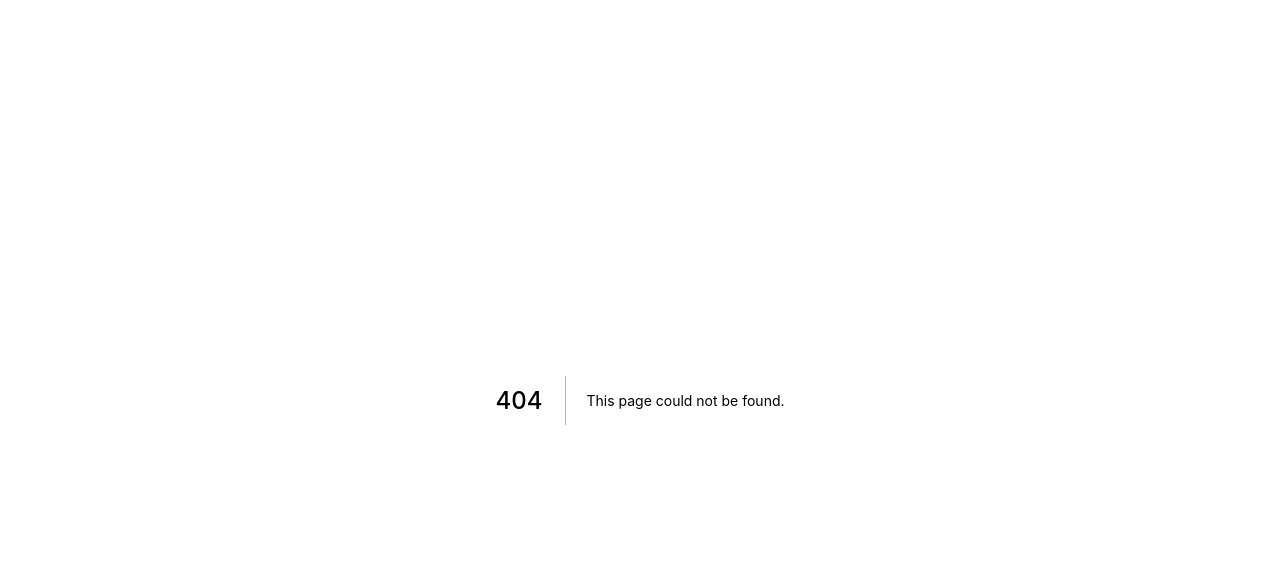
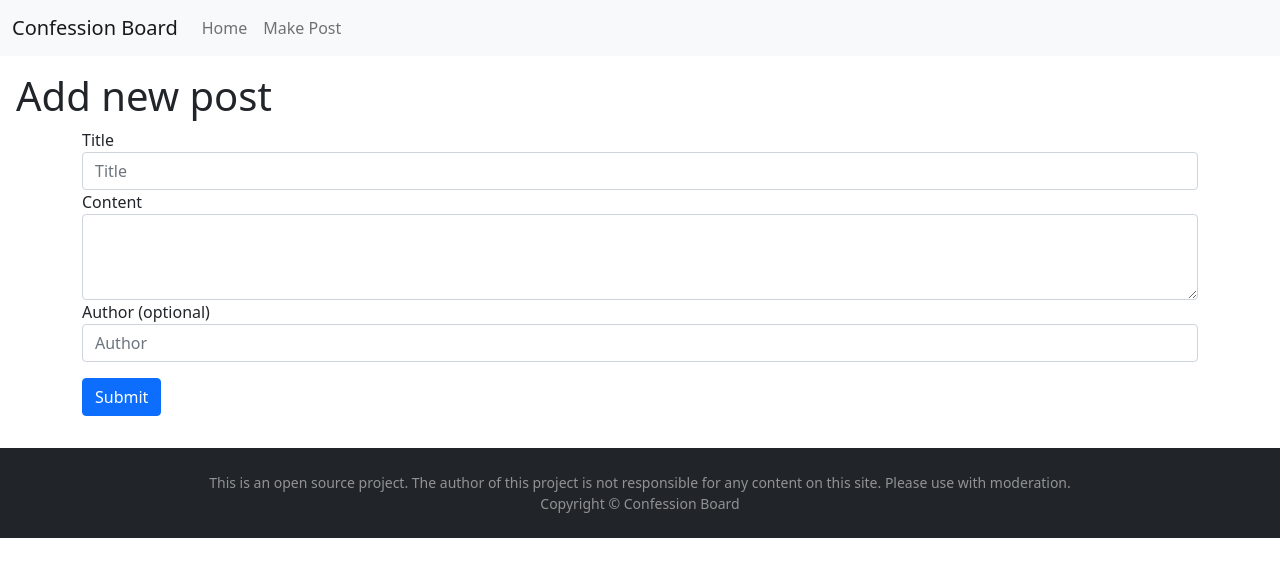
Before and after one commit to edmer664/confession_board_frontend, a Next.js app: page /create in a window 1280 px wide. Before the commit this address had no page. Shown: the top 576 px of the page. Built offline with nearby package versions, Linux system fonts and the light colour scheme.

Commit message:
initial commit

```diff
--- /dev/null
+++ b/components/Footer.tsx
@@ -0,0 +1,23 @@
+import React, { useEffect } from "react";
+import "bootstrap/dist/css/bootstrap.min.css";
+export default function Footer() {
+  useEffect(() => {
+    typeof document !== undefined
+      ? require("bootstrap/dist/js/bootstrap")
+      : null;
+  }, []);
+  return (
+    <footer
+      id="sticky-footer"
+      className="flex-shrink-0 py-4 bg-dark text-white-50"
+    >
+      <div className="container text-center d-flex flex-column">
+        <small>
+          This is an open source project. The author of this project is not
+          responsible for any content on this site. Please use with moderation.
+        </small>
+        <small>Copyright &copy; Confession Board</small>
+      </div>
+    </footer>
+  );
+}
--- /dev/null
+++ b/components/Navbar.tsx
@@ -0,0 +1,46 @@
+import React, { useEffect } from "react";
+import "bootstrap/dist/css/bootstrap.min.css";
+
+export default function Navbar(props) {
+  useEffect(() => {
+    typeof document !== undefined
+      ? require("bootstrap/dist/js/bootstrap")
+      : null;
+  }, []);
+
+
+  return (
+    <nav className="navbar navbar-expand-lg navbar-light bg-light">
+      <div className="container-fluid">
+        <a className="navbar-brand" href="#">
+          Confession Board
+        </a>
+        <button
+          className="navbar-toggler"
+          type="button"
+          data-bs-toggle="collapse"
+          data-bs-target="#navbarNav"
+          aria-controls="navbarNav"
+          aria-expanded="false"
+          aria-label="Toggle navigation"
+        >
+          <span className="navbar-toggler-icon"></span>
+        </button>
+        <div className="collapse navbar-collapse" id="navbarNav">
+          <ul className="navbar-nav">
+            <li className="nav-item">
+              <a className="nav-link" aria-current="page" href="/home">
+                Home
+              </a>
+            </li>
+            <li className="nav-item">
+              <a className="nav-link" href="create">
+                Make Post
+              </a>
+            </li>
+          </ul>
+        </div>
+      </div>
+    </nav>
+  );
+}
--- a/package.json
+++ b/package.json
@@ -8,11 +8,14 @@
     "lint": "next lint"
   },
   "dependencies": {
+    "axios": "^0.25.0",
+    "bootstrap": "^5.1.3",
     "next": "12.0.10",
     "react": "17.0.2",
     "react-dom": "17.0.2"
   },
   "devDependencies": {
+    "@types/bootstrap": "^5.1.9",
     "@types/node": "17.0.15",
     "@types/react": "17.0.39",
     "eslint": "8.8.0",
--- /dev/null
+++ b/pages/create.tsx
@@ -0,0 +1,51 @@
+import React from 'react';
+import Head from "next/head";
+import Navbar from '../components/Navbar';
+import Footer from '../components/Footer';
+import axios from 'axios';
+
+export default function create() {
+
+    const handleSubmit = async (e) => {
+        e.preventDefault();
+        const res = await axios.post('http://127.0.0.1:8000/api/make-post'
+        ,{
+
+        });
+      }
+
+  return (
+      <>
+      <Head>
+        <title>Make Confessions</title>
+        <meta name="viewport" content="width=device-width, initial-scale=1.0" />
+      </Head>
+
+        <div>
+            <Navbar />
+                <main className='p-3'>
+                    <h1>
+                        Add new post
+                    </h1>
+
+                    <div className="container">
+                        <form onSubmit={handleSubmit}>
+                            <div className="form-group">
+                                <label htmlFor="title">Title</label>
+                                <input type="text" className="form-control" id="title" name='title' placeholder="Title" />
+                                <label htmlFor="content">Content</label>
+                                <textarea className="form-control" id="content" name="body" rows={3} ></textarea>
+                                <label htmlFor="author" >Author (optional)</label>
+                                <input type="text" name="author"  className="form-control" id="author" placeholder="Author" />
+                                <button type="submit" className="btn btn-primary my-3">Submit</button>
+
+                            </div>
+                        </form>
+                    </div>
+                </main>
+            <Footer />
+        </div>
+
+      </>
+  );
+}
```
Also changed, not shown: pages/home.tsx (added, +30 -0 lines), pages/index.tsx (+72 -67 lines), public/assets/hero_land.png (added), 1 other file (tests, documents, lock files or other folders).
